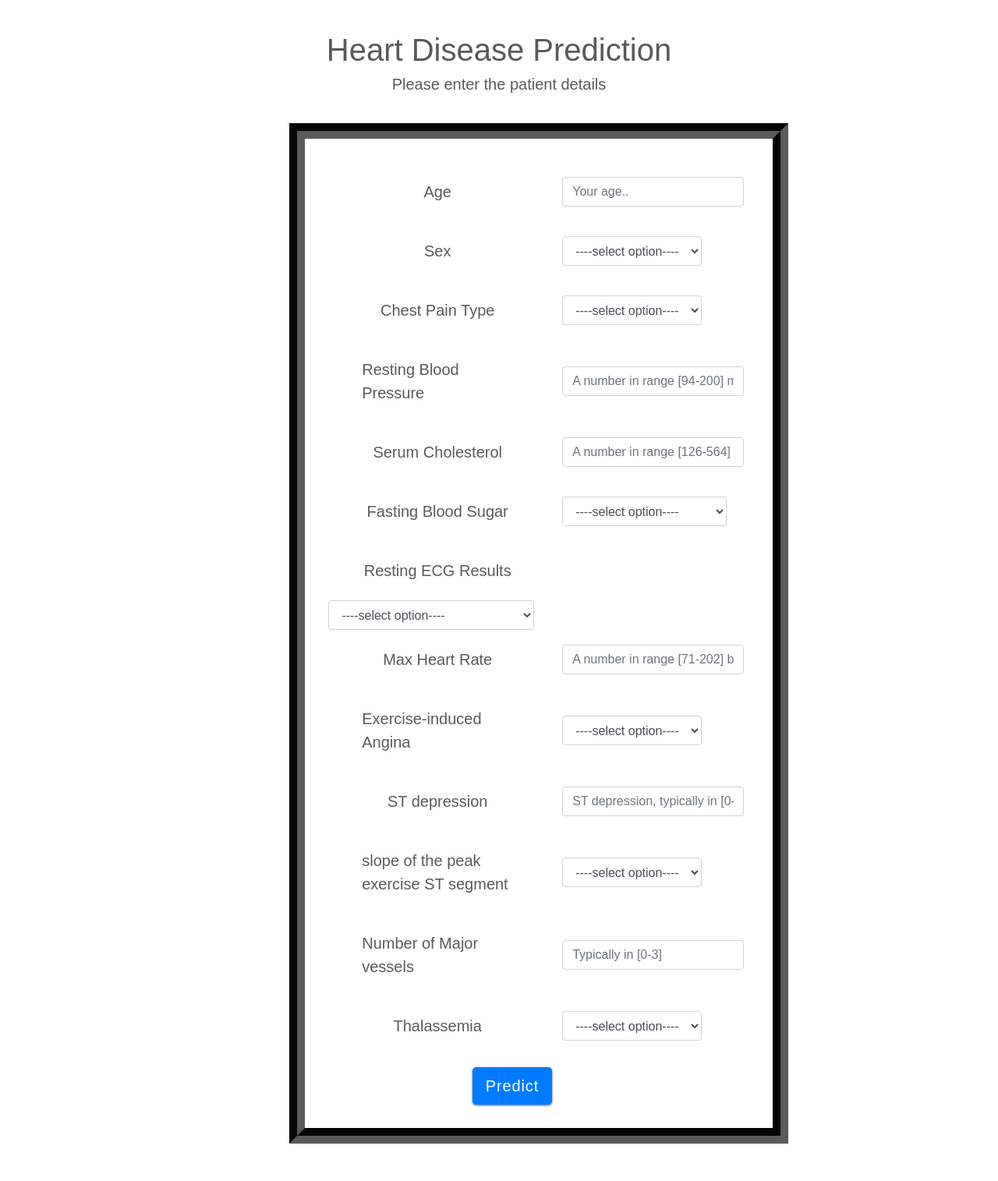
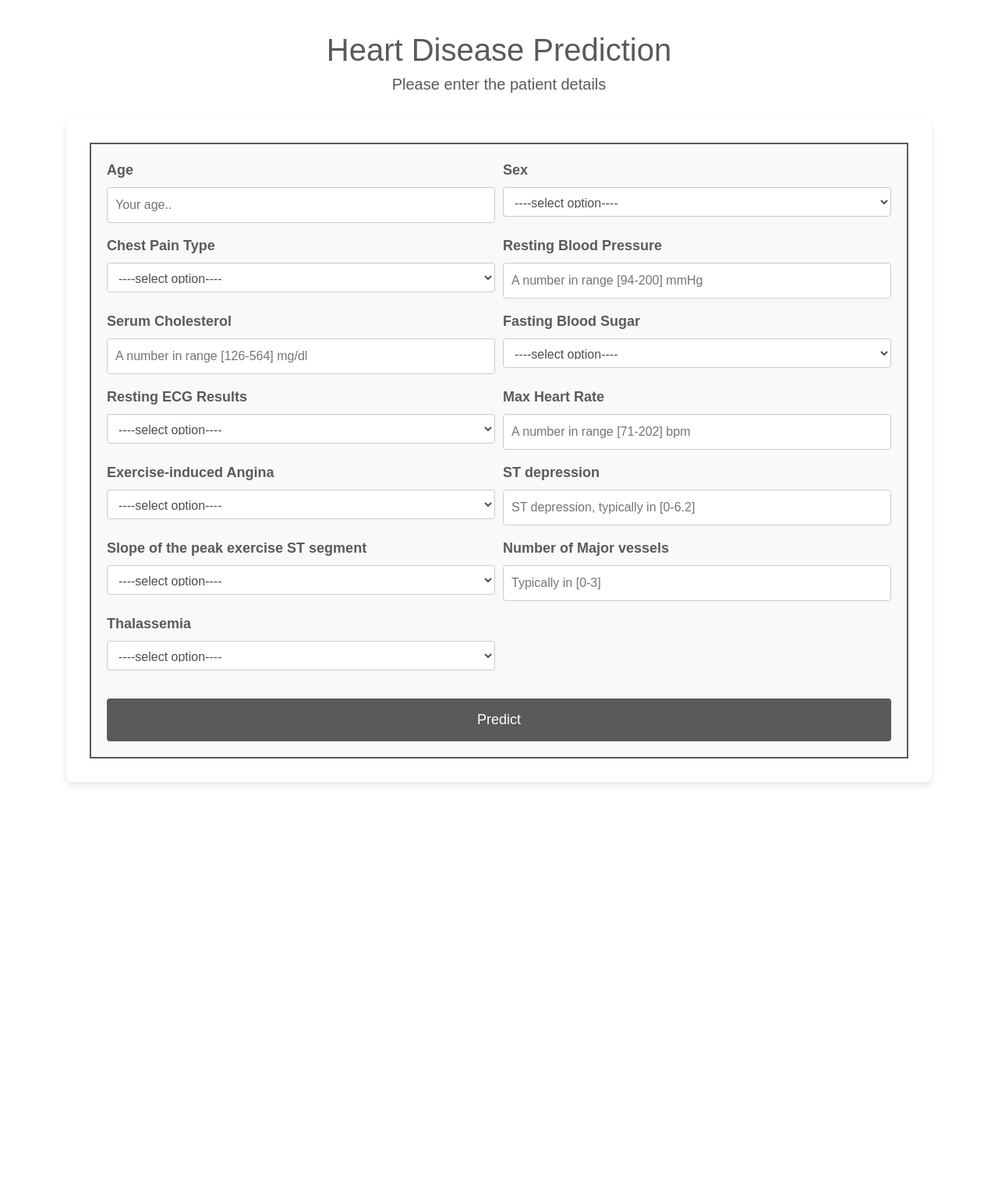
Before and after one commit to MuhammedYahiya/Heart_Failure_prediction_system, a Flask app: page /dashboard in a window 1280 px wide. Shown: the part 56-1571 px from the top of the page at 78% size. After the commit the page ends 1063 px from the top, so only its background shows below. Run offline with Flask 2, Linux system fonts and the light colour scheme; the visitor is signed in with stand-in values (Sample User, id 1); parts of the project's set-up code (start-up, migrations or seed data) failed here and were passed over; some libraries are stand-ins or nearby versions.

Commit message:
fix the design

```diff
--- a/templates/dashboard.html
+++ b/templates/dashboard.html
@@ -1,26 +1,12 @@
 <!DOCTYPE html>
-<html>
+<html lang="en">
+
 <head>
   <meta charset="utf-8" />
-    <meta
-      name="viewport"
-      content="width=device-width, initial-scale=1, shrink-to-fit=no"
-    />
-    <link
-      rel="stylesheet"
-      href="https://maxcdn.bootstrapcdn.com/bootstrap/4.0.0/css/bootstrap.min.css"
-    />
-    <link
-      rel="canonical"
-      href="https://getbootstrap.com/docs/4.5/examples/carousel/"
-    />
-    <link
-      rel="stylesheet"
-      type="text/css"
-      href="{{ url_for('static', filename='index.css') }}"
-    />
+  <meta name="viewport" content="width=device-width, initial-scale=1, shrink-to-fit=no" />
+  <link rel="stylesheet" href="https://maxcdn.bootstrapcdn.com/bootstrap/4.0.0/css/bootstrap.min.css" />
+  <link rel="stylesheet" type="text/css" href="{{ url_for('static', filename='index.css') }}" />
   <title>RiskAssess | Heart Disease Prediction</title>
-  </head>
   <style>
     button {
       border-style: none;
@@ -34,108 +20,90 @@
       text-align: center;
     }
 
-    form {
+    .form-container {
       margin-top: 3%;
-      margin-left: 29%;
-      margin-right: 21%;
+      padding: 30px;
+      background-color: #fff;
+      box-shadow: 0px 4px 8px rgba(0, 0, 0, 0.1);
+      border-radius: 8px;
     }
 
-    form fieldset {
-      padding: 30px;
-      border-width: 20px;
-      border-style: groove;
+    fieldset {
+      padding: 20px;
+      border-width: 2px;
+      border-style: solid;
       border-color: #5a5a5a;
-      background-color: #fff;
+      background-color: #f9f9f9;
     }
 
     fieldset h1 {
       color: #5a5a5a;
       padding-bottom: 20px;
-      margin-left: 35px;
-      display: inline-block;
-      cursor: pointer;
       font-size: 28px;
       text-align: center;
     }
 
-    fieldset label {
-      margin-left: 20px;
-      margin-right: 40px;
-      padding: 23px;
-      font-size: 20px;
-      display: inline-block;
-      width: 240px;
-    }
-    fieldset input {
-      padding: 8px;
-      color: #938c8c;
-    }
-    fieldset input:focus {
-      color: #000;
-    }
-    fieldset button {
-      margin-left: 60px;
-      color: #fff;
-      background-color: #5a5a5a;
-      border-radius: 3px;
-      padding: 13px 39px;
-      text-align: center;
-      letter-spacing: 0.9px;
-      text-decoration: none;
-      margin-right: 15px;
-      line-height: 26px;
-      font-size: 16px;
-      box-shadow: 0px 1px 3px 0px #5a5a5a;
-      right: 0px;
-      margin-top: 15px;
+    .form-group label {
+      font-size: 18px;
+      font-weight: bold;
     }
 
-    .submit {
-      margin-left: 60px;
-      color: #fff;
-      background-color: #5a5a5a;
-      border-radius: 3px;
-      padding: 13px 39px;
-      text-align: center;
-      letter-spacing: 0.9px;
-      text-decoration: none;
-      margin-right: 10px;
-      line-height: 26px;
+    .form-group input,
+    .form-group select {
+      width: 100%;
+      padding: 10px;
       font-size: 16px;
-      box-shadow: 0px 1px 3px 0px #5a5a5a;
-      right: 100px;
-      margin-top: 15px;
+      border: 1px solid #ccc;
+      border-radius: 4px;
     }
 
-    #link_to_edit {
-      padding-left: 45px;
+    .form-group select {
+      background-color: #fff;
     }
 
-    .fieldset {
-      margin-top: 3%;
-      margin-left: 0%;
-      margin-right: 0%;
-      padding: 30px;
-      border-width: 25px;
-      border-style: ridge;
-      border-color: #257a7a;
-      box-shadow: 6px 13px 13px 0px black;
-      background-color: #ebfffa;
+    .submit-btn {
+      margin-top: 20px;
+      width: 100%;
+      padding: 14px;
+      background-color: #5a5a5a;
+      color: #fff;
+      font-size: 18px;
+      border: none;
+      border-radius: 4px;
+      cursor: pointer;
+      transition: background-color 0.3s ease;
+    }
+
+    .submit-btn:hover {
+      background-color: #444;
+    }
+
+    @media (max-width: 767px) {
+      .form-container {
+        padding: 15px;
+      }
+
+      .form-group label {
+        font-size: 16px;
+      }
+
+      .form-group input,
+      .form-group select {
+        font-size: 14px;
+      }
+
+      .submit-btn {
+        font-size: 16px;
+      }
     }
   </style>
+</head>
+
 <body>
   <header>
     <nav class="navbar navbar-expand-md navbar-dark fixed-top bg-dark">
       <a class="navbar-brand" href="#"><b>RISK ASSESS</b></a>
-        <button
-          class="navbar-toggler"
-          type="button"
-          data-toggle="collapse"
-          data-target="#navbarCollapse"
-          aria-controls="navbarCollapse"
-          aria-expanded="false"
-          aria-label="Toggle navigation"
-        >
+      <button class="navbar-toggler" type="button" data-toggle="collapse" data-target="#navbarCollapse" aria-controls="navbarCollapse" aria-expanded="false" aria-label="Toggle navigation">
         <span class="navbar-toggler-icon"></span>
       </button>
       <div class="collapse navbar-collapse" id="navbarCollapse">
@@ -144,7 +112,7 @@
             <a class="nav-link active" href="/dashboard">Dashboard</a>
           </li>
           <li class="nav-item">
-              <a class="nav-link " href="/disindex">Disease Index</a>
+            <a class="nav-link" href="/disindex">Disease Index</a>
           </li>
           <li class="nav-item">
             <a class="nav-link" href="#">|</a>
@@ -156,24 +124,22 @@
       </div>
     </nav>
   </header>
-    <br /><br />
-    <h1 style="text-align: center">Heart Disease Prediction</h1>
-    <h5 style="text-align: center">Please enter the patient details</h5>
 
-    <form action="{{ url_for('predict')}}" method="post" class="form-inline">
+  <div class="container mt-5">
+    <h1>Heart Disease Prediction</h1>
+    <h5>Please enter the patient details</h5>
+
+    <form action="{{ url_for('predict')}}" method="post">
+      <div class="form-container">
         <fieldset>
-        <div class="tabcontent" id="new">
+          <div class="form-row">
+            <div class="col-md-6">
               <div class="form-group">
                 <label for="age">Age</label>
-            <input
-              class="form-control"
-              type="text"
-              id="age"
-              name="age"
-              required
-              placeholder="Your age.."
-            />
+                <input type="text" id="age" name="age" required placeholder="Your age.." />
               </div>
+            </div>
+            <div class="col-md-6">
               <div class="form-group">
                 <label for="sex">Sex</label>
                 <select class="form-control" id="sex" name="sex" required>
@@ -182,6 +148,11 @@
                   <option value="1">Male</option>
                 </select>
               </div>
+            </div>
+          </div>
+
+          <div class="form-row">
+            <div class="col-md-6">
               <div class="form-group">
                 <label for="cp">Chest Pain Type</label>
                 <select class="form-control" id="cp" name="cp" required>
@@ -192,32 +163,23 @@
                   <option value="3">Asymtomatic</option>
                 </select>
               </div>
+            </div>
+            <div class="col-md-6">
               <div class="form-group">
                 <label for="trestbps">Resting Blood Pressure</label>
-            <input
-              class="form-control"
-              type="text"
-              id="trestbps"
-              name="trestbps"
-              required
-              placeholder="A number in range [94-200] mmHg"
-              min="94"
-              max="202"
-            />
+                <input type="text" id="trestbps" name="trestbps" required placeholder="A number in range [94-200] mmHg" />
               </div>
+            </div>
+          </div>
+
+          <div class="form-row">
+            <div class="col-md-6">
               <div class="form-group">
                 <label for="chol">Serum Cholesterol</label>
-            <input
-              class="form-control"
-              type="text"
-              id="chol"
-              name="chol"
-              required
-              placeholder="A number in range [126-564] mg/dl"
-              min="126"
-              max="564"
-            />
+                <input type="text" id="chol" name="chol" required placeholder="A number in range [126-564] mg/dl" />
               </div>
+            </div>
+            <div class="col-md-6">
               <div class="form-group">
                 <label for="fbs">Fasting Blood Sugar</label>
                 <select class="form-control" id="fbs" name="fbs" required>
@@ -226,28 +188,31 @@
                   <option value="1">Greater than 120 mg/dl</option>
                 </select>
               </div>
+            </div>
+          </div>
+
+          <div class="form-row">
+            <div class="col-md-6">
               <div class="form-group">
                 <label for="restecg">Resting ECG Results</label>
                 <select class="form-control" id="restecg" name="restecg" required>
                   <option selected>----select option----</option>
                   <option value="0">Normal</option>
                   <option value="1">Having ST-T wave abnormality</option>
-              <option value="2"> left ventricular hypertrophy </option>
+                  <option value="2">Left ventricular hypertrophy</option>
                 </select>
               </div>
+            </div>
+            <div class="col-md-6">
               <div class="form-group">
-            <label for="thalach">Max Heart Rate </label>
-            <input
-              class="form-control"
-              type="text"
-              id="thalach"
-              name="thalach"
-              required
-              placeholder="A number in range [71-202] bpm"
-              min="71"
-              max="202"
-            />
+                <label for="thalach">Max Heart Rate</label>
+                <input type="text" id="thalach" name="thalach" required placeholder="A number in range [71-202] bpm" />
               </div>
+            </div>
+          </div>
+
+          <div class="form-row">
+            <div class="col-md-6">
               <div class="form-group">
                 <label for="exang">Exercise-induced Angina</label>
                 <select class="form-control" id="exang" name="exang" required>
@@ -256,21 +221,19 @@
                   <option value="1">Yes</option>
                 </select>
               </div>
+            </div>
+            <div class="col-md-6">
               <div class="form-group">
                 <label for="oldpeak">ST depression</label>
-            <input
-              class="form-control"
-              type="text"
-              id="oldpeak"
-              name="oldpeak"
-              required
-              placeholder="ST depression, typically in [0-6.2]"
-              min="0"
-              max="6.2"
-            />
+                <input type="text" id="oldpeak" name="oldpeak" required placeholder="ST depression, typically in [0-6.2]" />
               </div>
+            </div>
+          </div>
+
+          <div class="form-row">
+            <div class="col-md-6">
               <div class="form-group">
-            <label for="slope">slope of the peak exercise ST segment</label>
+                <label for="slope">Slope of the peak exercise ST segment</label>
                 <select class="form-control" id="slope" name="slope" required>
                   <option selected>----select option----</option>
                   <option value="0">Upsloping</option>
@@ -278,18 +241,17 @@
                   <option value="2">Downsloping</option>
                 </select>
               </div>
+            </div>
+            <div class="col-md-6">
               <div class="form-group">
                 <label for="ca">Number of Major vessels</label>
-            <input
-              class="form-control"
-              type="text"
-              id="ca"
-              name="ca"
-              required
-              pattern="[0-3]"
-              placeholder="Typically in [0-3]"
-            />
+                <input type="text" id="ca" name="ca" required pattern="[0-3]" placeholder="Typically in [0-3]" />
               </div>
+            </div>
+          </div>
+
+          <div class="form-row">
+            <div class="col-md-6">
               <div class="form-group">
                 <label for="thal">Thalassemia</label>
                 <select class="form-control" id="thal" name="thal" required>
@@ -299,30 +261,18 @@
                   <option value="3">Reversible Defect</option>
                 </select>
               </div>
-          &nbsp;&nbsp;&nbsp;&nbsp;&nbsp;&nbsp;&nbsp;&nbsp;&nbsp;&nbsp;&nbsp;&nbsp;&nbsp;&nbsp;&nbsp;&nbsp;&nbsp;&nbsp;&nbsp;&nbsp;&nbsp;&nbsp;&nbsp;&nbsp;&nbsp;&nbsp;&nbsp;&nbsp;<button
-            type="submit"
-            class="btn btn-primary btn-lg"
-          >
-            Predict
-          </button>
             </div>
+          </div>
+
+          <button type="submit" class="submit-btn">Predict</button>
         </fieldset>
+      </div>
     </form>
+  </div>
 
-    <script
-      src="https://code.jquery.com/jquery-3.2.1.slim.min.js"
-      integrity="sha384-KJ3o2DKtIkvYIK3UENzmM7KCkRr/rE9/Qpg6aAZGJwFDMVNA/GpGFF93hXpG5KkN"
-      crossorigin="anonymous"
-    ></script>
-    <script
-      src="https://cdnjs.cloudflare.com/ajax/libs/popper.js/1.12.9/umd/popper.min.js"
-      integrity="sha384-ApNbgh9B+Y1QKtv3Rn7W3mgPxhU9K/ScQsAP7hUibX39j7fakFPskvXusvfa0b4Q"
-      crossorigin="anonymous"
-    ></script>
-    <script
-      src="https://maxcdn.bootstrapcdn.com/bootstrap/4.0.0/js/bootstrap.min.js"
-      integrity="sha384-JZR6Spejh4U02d8jOt6vLEHfe/JQGiRRSQQxSfFWpi1MquVdAyjUar5+76PVCmYl"
-      crossorigin="anonymous"
-    ></script>
+  <script src="https://code.jquery.com/jquery-3.2.1.slim.min.js"></script>
+  <script src="https://cdnjs.cloudflare.com/ajax/libs/popper.js/1.12.9/umd/popper.min.js"></script>
+  <script src="https://maxcdn.bootstrapcdn.com/bootstrap/4.0.0/js/bootstrap.min.js"></script>
 </body>
+
 </html>
```
Lines whose indentation alone changed are shown as unchanged.
